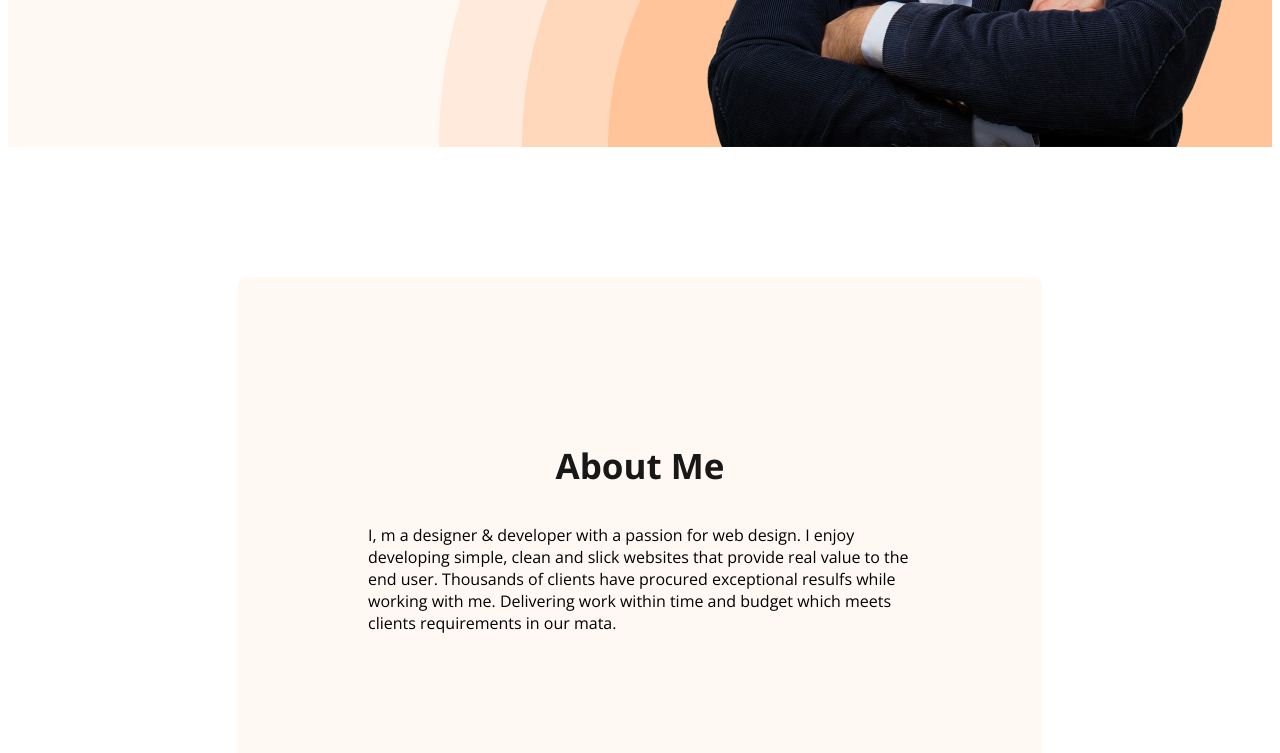
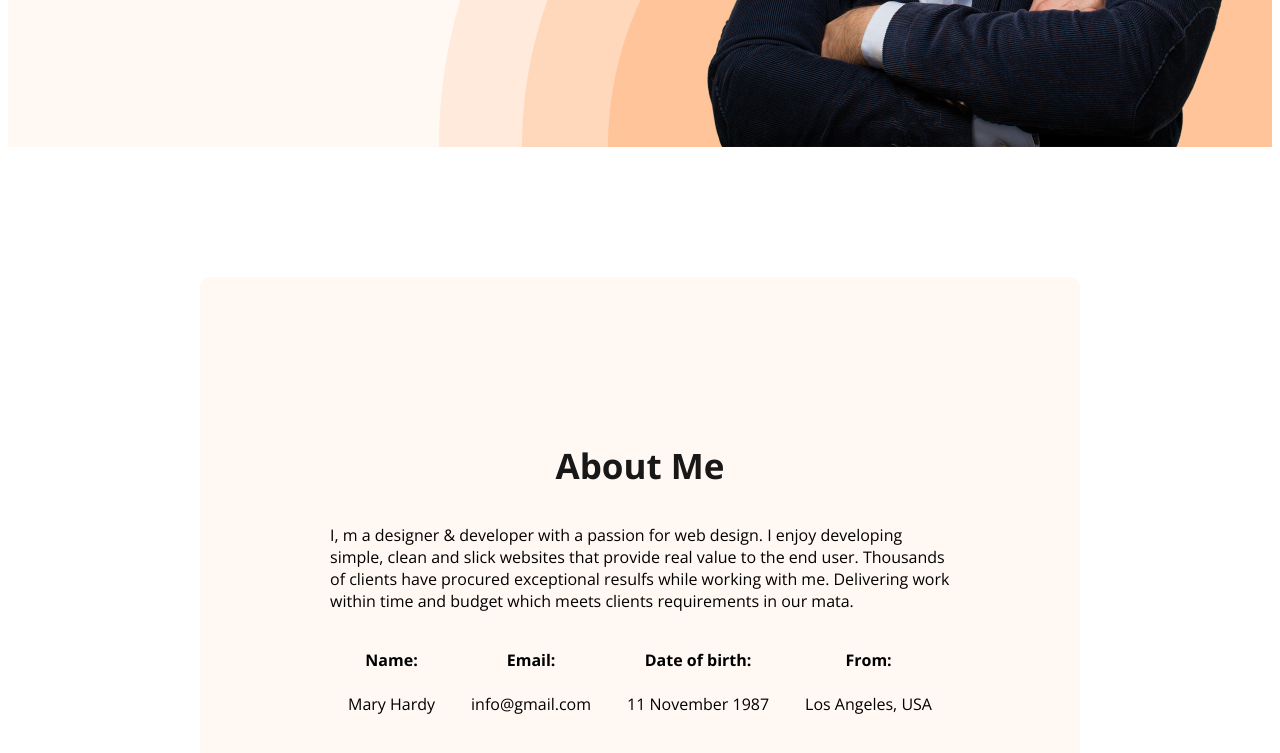
Before and after one commit to Md-Hasan-Arif/Developer-portfolio, a plain HTML site: page index.html in a window 1280 px wide. Shown: the part 658-1411 px from the top of the page. Drawn offline with nearby package versions, Linux system fonts and the light colour scheme.

Commit message:
added about information

```diff
--- a/index.html
+++ b/index.html
@@ -38,6 +38,25 @@
             <p class="secion-description">
                 I, m a designer & developer with a passion for web design. I enjoy developing simple, clean and slick websites that provide real value to the end user. Thousands of clients have procured exceptional resulfs while working with me. Delivering work within time and budget which meets clients requirements in our mata.
             </p>
+            <div class="about-info-container">
+                <!-- .about-info*4>h4.info-title+p.info-description -->
+                <div class="about-info">
+                    <h4 class="info-title">Name: </h4>
+                    <p class="info-description">Mary Hardy</p>
+                </div>
+                <div class="about-info">
+                    <h4 class="info-title">Email:</h4>
+                    <p class="info-description">info@gmail.com</p>
+                </div>
+                <div class="about-info">
+                    <h4 class="info-title">Date of birth:</h4>
+                    <p class="info-description">11 November 1987</p>
+                </div>
+                <div class="about-info">
+                    <h4 class="info-title">From:</h4>
+                    <p class="info-description">Los Angeles, USA</p>
+                </div>
+            </div>
         </section>
     </main>
     <footer>
--- a/styles/portfolio.css
+++ b/styles/portfolio.css
@@ -110,10 +110,22 @@ nav a {
 }
 
 /* main section styles*/
+main{
+    max-width: 1140px;
+    margin: 0 auto;
+
+}
 /* about section style */
 .about {
-     margin: 130px 230px;
+     margin: 130px;
     padding: 130px;
     border-radius: 10px;
     background: #FFF8F3;
 }
+.about-info-container{
+    display: flex;
+    justify-content: space-around;
+}
+.about-info{
+    text-align: center;
+}
```
